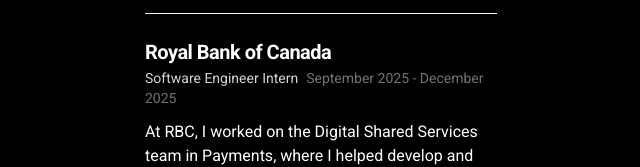
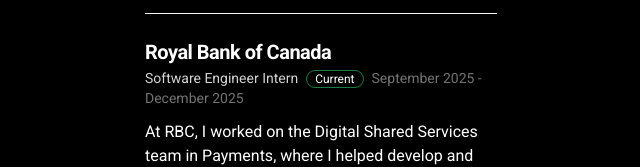
Before and after one commit to srrfrhmn/my-portfolio, a Next.js app: page /career in a window 1280 px wide. Shown: the part 552-719 px from the top of the page, without its empty margins (319-959 px from the left). Built offline with nearby package versions, Linux system fonts and the light colour scheme; a web font is replaced by a local one.

Commit message:
fixed career

```diff
--- a/src/pages/career.tsx
+++ b/src/pages/career.tsx
@@ -40,7 +40,7 @@
                                 At RBC, I worked on the Digital Shared Services team in Payments, where I helped develop and maintain the core banking infrastructure.
                             </p>
                         }
-                        // isCurrent={true}
+                        isCurrent={true}
                     />
                     <WorkItem
                         company="Dayforce"
```
